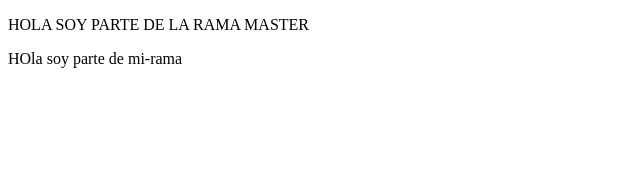
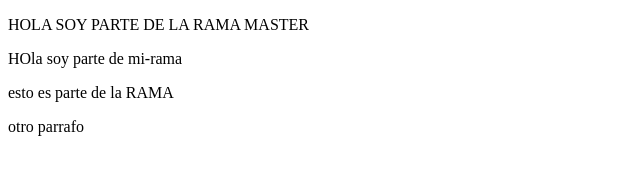
Before and after one commit to NahuelPrieto12/mi-prueba, a plain HTML site: page index.html in a window 1280 px wide. Shown: the whole page, without its empty margins (0-640 px from the left). Drawn offline with Linux system fonts and the light colour scheme.

Commit message:
nuevo commit

```diff
--- a/index.html
+++ b/index.html
@@ -15,7 +15,10 @@
         <p>HOla soy parte de mi-rama</p>
     </main>
     <footer>
+        <p>esto es parte de la RAMA</p>
+        <p>otro parrafo
 
+        </p>
     </footer>
 </body>
 </html>
```
